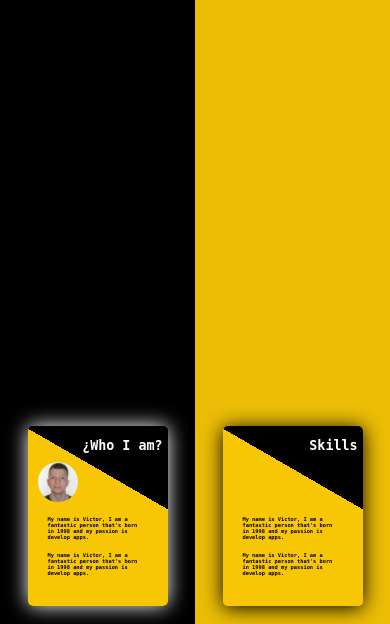
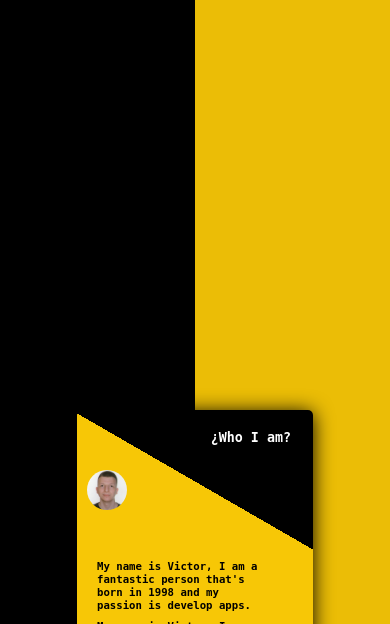
Before and after one commit to Victor-Ventura-dev/Portfolio, a plain HTML site: page Content/index.html in a window 390 px wide. Shown: the part 476-1100 px from the top of the page. Drawn offline with Linux system fonts and the light colour scheme.

Commit message:
Modify size of profile in media query mobile

```diff
--- a/Design/Style.css
+++ b/Design/Style.css
@@ -208,7 +208,6 @@ i
             justify-self: start;
             margin-left: 20px;
             width: 70%;
-
         }
 
 
@@ -319,7 +318,6 @@ i
     {
         width: 80px;
         height: 80px;
-
         margin-left: 10px;
     }
 
@@ -335,34 +333,53 @@ i
         height:400px;
         font-size: 12pt;
     }
+
+
 }
 
 
 
 @media (max-width: 550px)
 {
+    .container
+    {
+        grid-template-rows: 0.01fr 0.5fr 0.6fr 0.7fr 0.04fr;
+    }
+
+    .profile
+    {
+        grid-template-columns: none;
+        grid-template-rows: 2fr 2fr;
+    }
+
+    .profile-card
+    {
+        width: 236px;
+        height: 300px;
+        box-shadow: 0px 2px 20px black;
+    }
+
     .profile-title
     {
         font-size: 10pt;
         margin-top: 12px;
-        margin-right: 5px;
+        margin-right: 22px;
+        margin-top: 20px;
     }
 
     .info-p
     {
-        font-size: 4pt;
+        font-size: 8pt;
     }
 
-    .profile-card
+    .profile-face
     {
-        width:140px;
-        height:180px;
+        width: 40px;
+        height: 40px;
+        margin-left: 10px;
     }
 
-    .container
-    {
-        grid-template-rows: 0.1fr 0.22fr 0.3fr 0.7fr 0.04fr;
-    }
+
 
     .card-content
     {
@@ -406,10 +423,5 @@ i
         font-size: 11pt;
     }
 
-    .profile-face
-    {
-                width: 40px;
-                height: 40px;
-                margin-left: 10px;
-    }
+
 }
```
